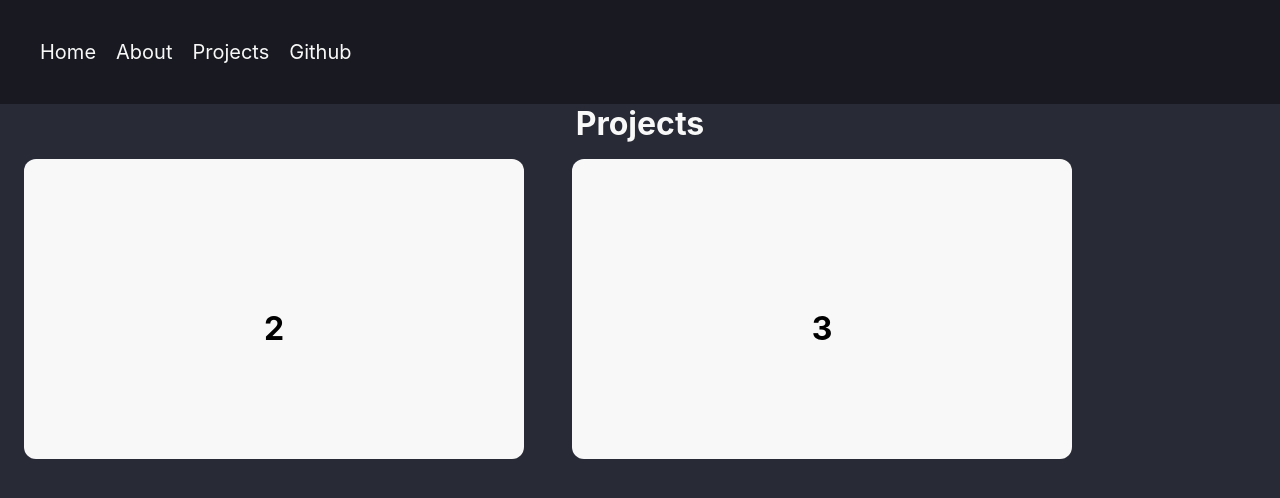
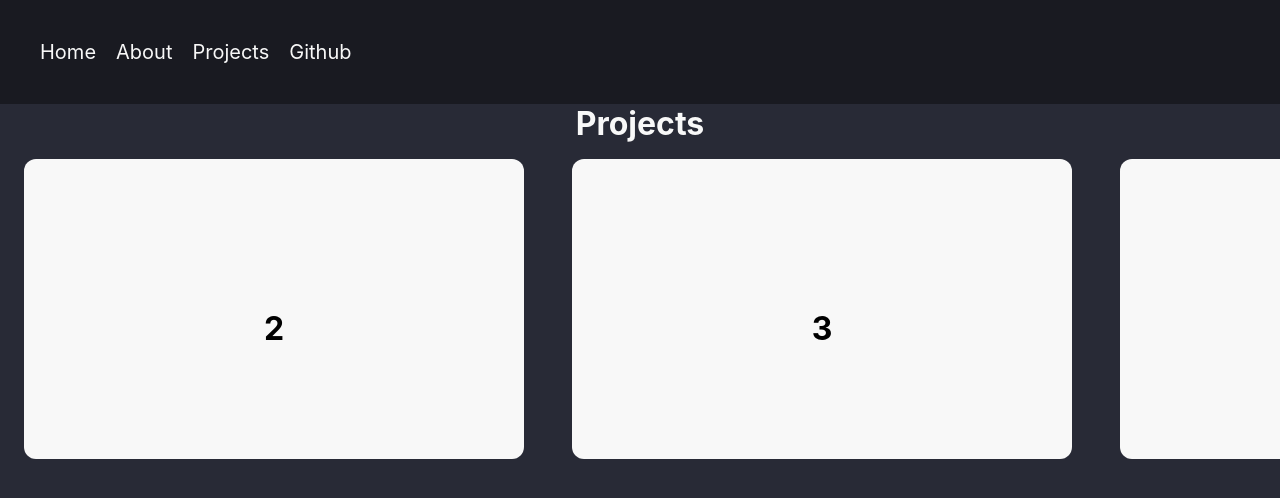
Before and after one commit to Teyxos/Portfolio, a React (Create React App) app: page /projects in a window 1280 px wide. Shown: the top 498 px of the page. Built offline with nearby package versions, Linux system fonts and the light colour scheme.

Commit message:
Revert "Carousel started"
This reverts commit 8cf13d746b81f7ebaa7c6d7bafd65f0f2185126c.

```diff
--- a/src/components/Carousel.jsx
+++ b/src/components/Carousel.jsx
@@ -1,17 +1,13 @@
-import { useEffect, useState } from 'react';
 import styled from 'styled-components';
 
+const Wrapper = styled.div`
+  display: flex;
+  flex-flow: row nowrap;
+  justify-content: space-between;
+  overflow: hidden;
+`;
+
 function Carousel({ children }) {
-  const [mouseX, setMouseX] = useState(0);
-  const [mouseY, setMouseY] = useState(0);
-
-  const Wrapper = styled.div`
-    display: flex;
-    flex-flow: row nowrap;
-    justify-content: flex-start;
-    overflow: hidden;
-    margin-left: -0px;
-  `;
   return <Wrapper>{children}</Wrapper>;
 }
 
--- a/src/pages/Projects.jsx
+++ b/src/pages/Projects.jsx
@@ -8,7 +8,7 @@ function Projects() {
       <h1>Projects</h1>
 
       <Carousel>
-        {Array(2, 3).map((item, index) => (
+        {Array(2, 3, 5, 7, 6).map((item, index) => (
           <ProjectCard key={index} props={item} />
         ))}
       </Carousel>
```
